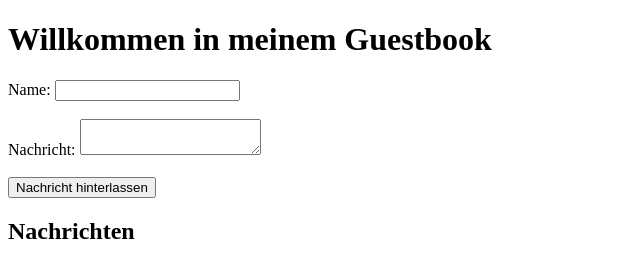
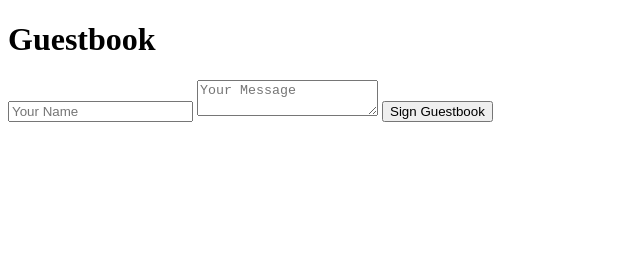
Before and after one commit to joey-tyler/advancedguestbook, a plain HTML site: page index.html in a window 1280 px wide. Shown: the whole page, without its empty margins (0-640 px from the left). Drawn offline with Linux system fonts and the light colour scheme.

Commit message:
Update index.html

```diff
--- a/index.html
+++ b/index.html
@@ -1,5 +1,5 @@
 <!DOCTYPE html>
-<html lang="de">
+<html lang="en">
 <head>
     <meta charset="UTF-8">
     <meta name="viewport" content="width=device-width, initial-scale=1.0">
@@ -7,20 +7,14 @@
     <link rel="stylesheet" href="styles.css">
 </head>
 <body>
-    <h1>Willkommen in meinem Guestbook</h1>
+    <h1>Guestbook</h1>
     <form id="guestbook-form">
-        <label for="name">Name:</label>
-        <input type="text" id="name" name="name" required><br><br>
+        <input type="text" id="name" placeholder="Your Name" required>
+        <textarea id="message" placeholder="Your Message" required></textarea>
+        <button type="submit">Sign Guestbook</button>
+    </form>
+    <ul id="entries-list"></ul> <!-- This is where messages will appear -->
 
-        <label for="message">Nachricht:</label>
-        <textarea id="message" name="message" required></textarea><br><br>
-
-        <button type="submit">Nachricht hinterlassen</button>
-    </form>
-
-    <h2>Nachrichten</h2>
-    <ul id="guestbook-entries"></ul>
-
-    <script src="script.js"></script>
+    <script src="script.js"></script> <!-- Make sure this is the correct path -->
 </body>
 </html>
```
